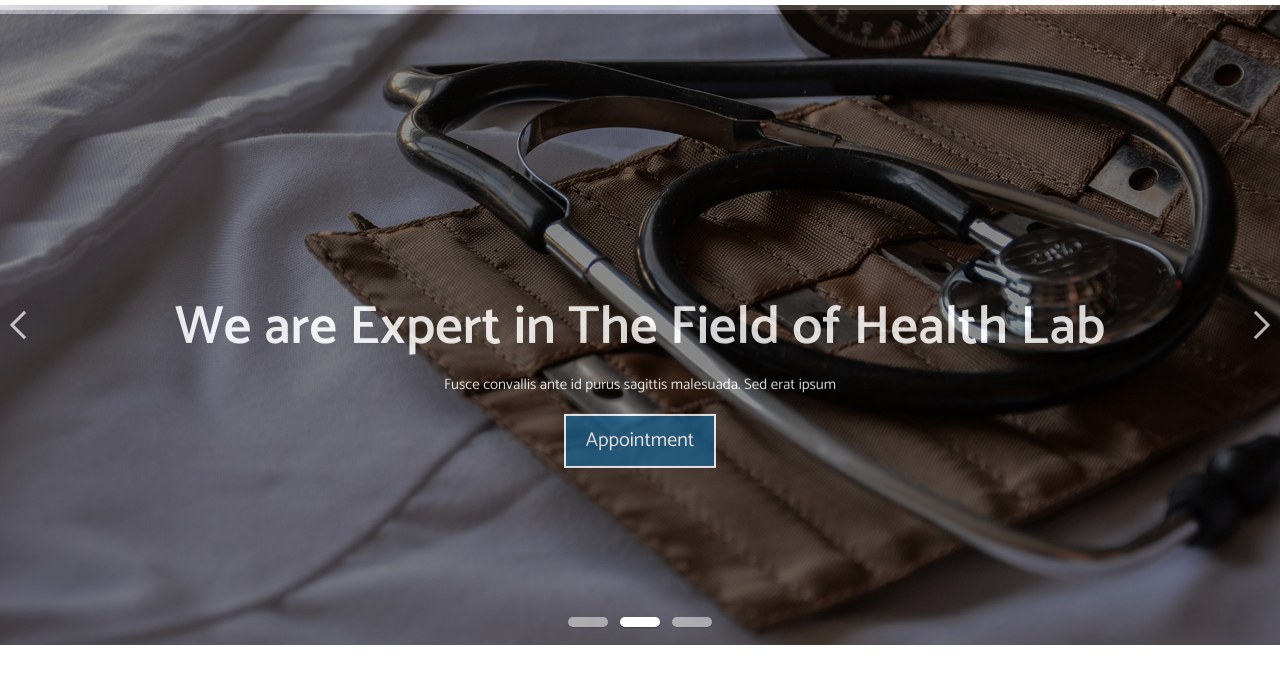
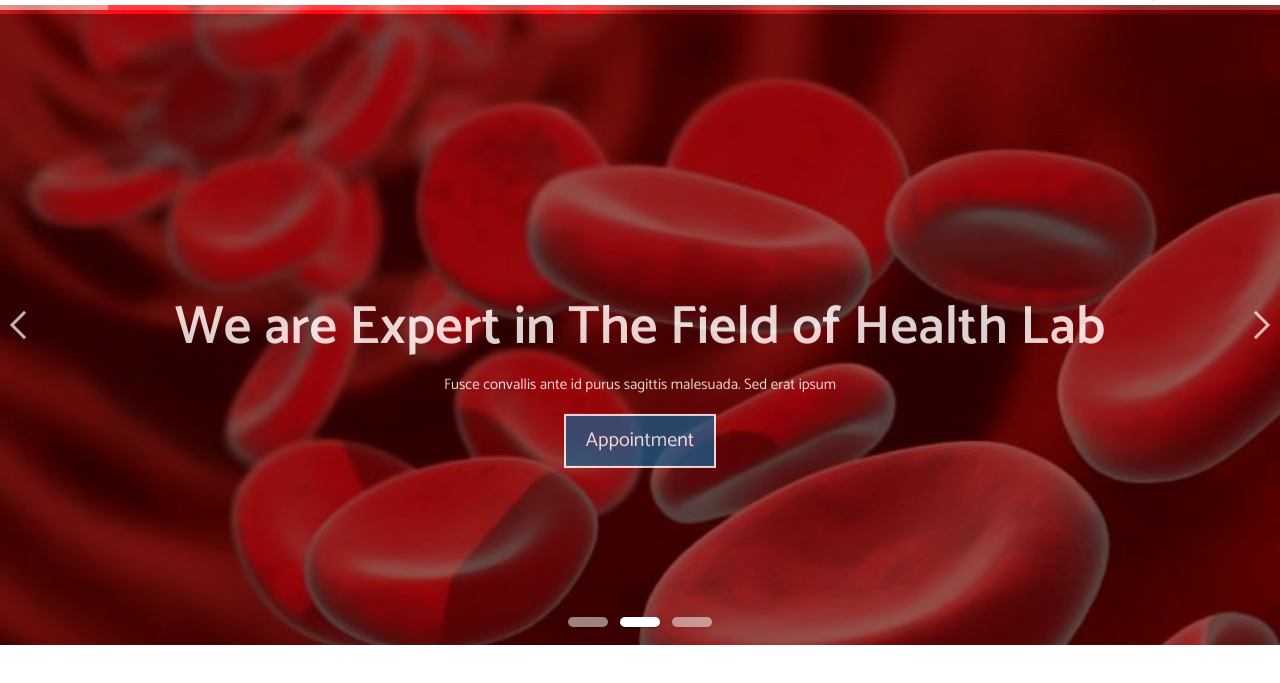
Before and after one commit to chano10/againstanaemia, a plain HTML site: page index.html in a window 1280 px wide. Shown: the part 117-800 px from the top of the page. Drawn offline with Linux system fonts and the light colour scheme.

Commit message:
Update index.html

```diff
--- a/index.html
+++ b/index.html
@@ -113,7 +113,7 @@
 							</div>
 						</div>
 					</div>
-					<div class="pogoSlider-slide" data-transition="fade" data-duration="1500" style="background-image:url(images/slider-02.jpg);">
+					<div class="pogoSlider-slide" data-transition="fade" data-duration="1500" style="background-image:url(images/anemia.jpg);">
 						<div class="lbox-caption pogoSlider-slide-element">
 							<div class="lbox-details">
 								<h1>We are Expert in The Field of Health Lab</h1>
```
